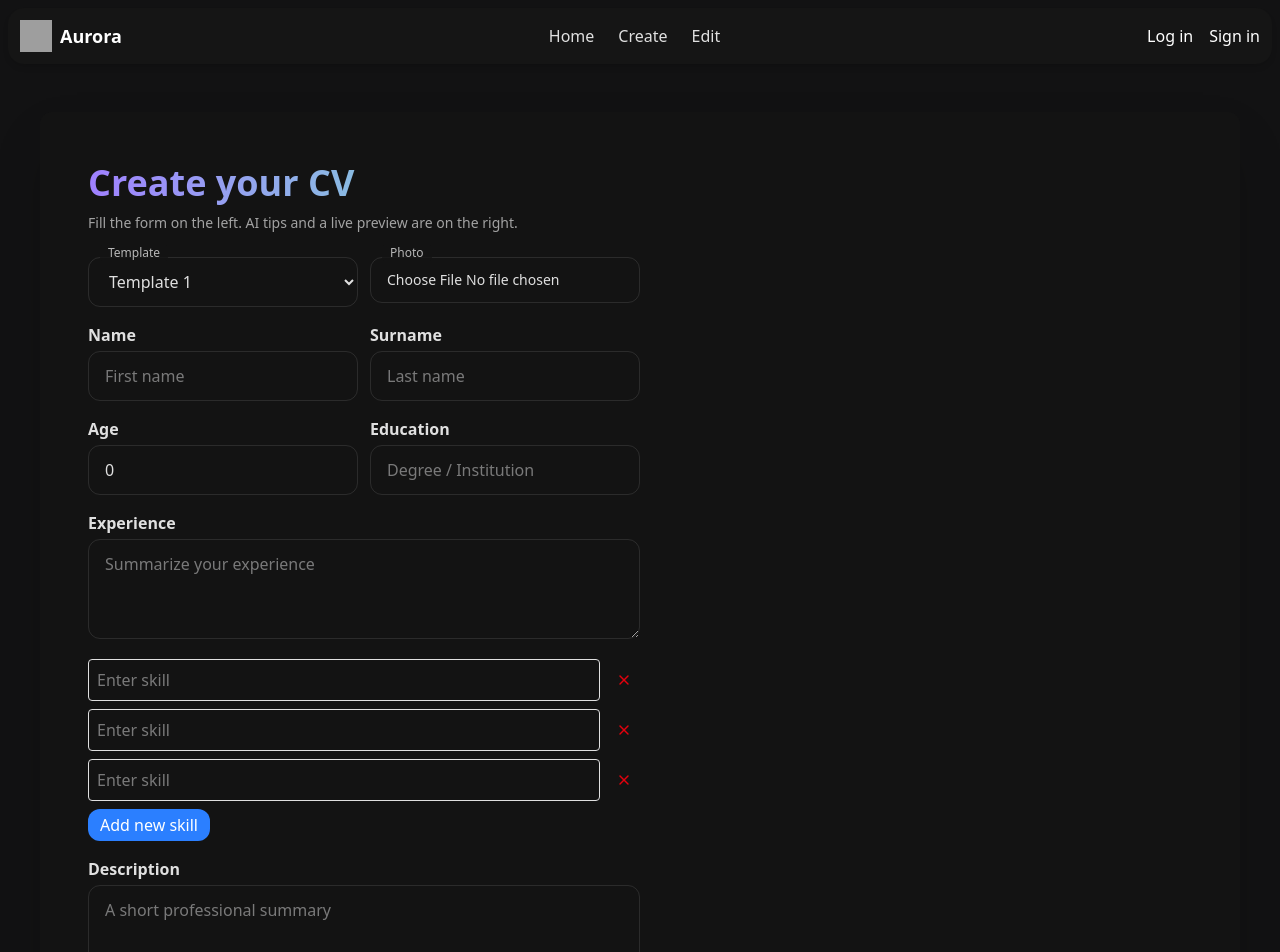
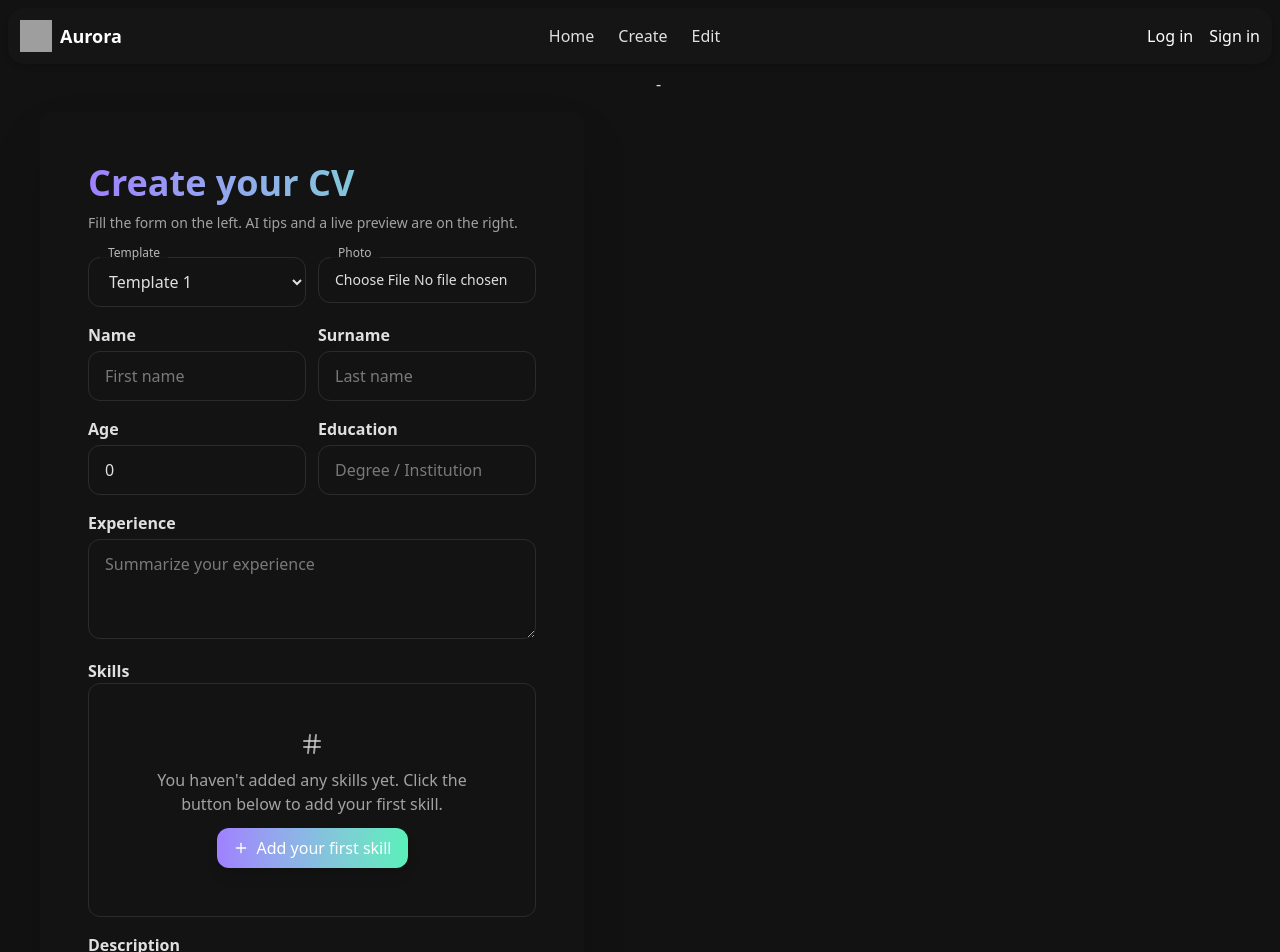
Before and after one commit to Day-fit/Aurora, a Next.js app in the folder aurora-front/frontend/: page /create in a window 1280 px wide. Shown: the top 952 px of the page. Built offline with nearby package versions, Linux system fonts and the light colour scheme; grey boxes are pictures that could not be loaded.

Commit message:
Refactor button and input components; enhance CV form layout and functionality

```diff
--- a/aurora-front/frontend/src/app/create/page.tsx
+++ b/aurora-front/frontend/src/app/create/page.tsx
@@ -12,7 +12,7 @@ export default function CreatePage() {
             surname: "",
             age: 0,
             experience: "",
-            skills: [{value: ""}, {value: ""}, {value: ""}],
+            skills: [],
             education: "",
             photo: null,
             description: "",
@@ -22,8 +22,15 @@ export default function CreatePage() {
 
     return (
         <FormProvider {...methods}>
-            <CvForm />
-            <TemplatePreview />
+            <div className="flex flex-col lg:flex-row gap-8 items-start">
+                <div className="w-full lg:w-1/2 min-w-0">
+                    <CvForm />
+                </div>
+
+                <div className="w-full lg:w-1/2 min-w-0">
+                    <TemplatePreview />
+                </div>
+            </div>
         </FormProvider>
     )
 }
--- a/aurora-front/frontend/src/components/cv-form.tsx
+++ b/aurora-front/frontend/src/components/cv-form.tsx
@@ -8,17 +8,19 @@ import React from "react";
 import { useFormContext } from "react-hook-form";
 
 export default function CvForm() {
-    const { register, handleSubmit } = useFormContext();
+    //need to add validation, error handling, submit handling via request
+
+    const { register, handleSubmit, reset } = useFormContext();
 
     const onSubmit = (data: any) => console.log(data);
 
     console.log("CvForm render");
 
     return (
-        <section className="relative overflow-hidden rounded-xl p-6 md:p-10 min-h-[60vh]">
+        <section className="relative overflow-hidden rounded-xl p-6 lg:p-10 min-h-[60vh]">
             <div className="bg-main-dark/80 backdrop-blur-sm rounded-xl p-6 md:p-12 flex flex-col md:flex-row gap-8 items-start text-text-dark shadow-2xl">
                 {/* Left: form (takes left half on md+) */}
-                <div className="w-full md:w-1/2">
+                <div className="w-full">
                     <header className="mb-6">
                         <h2 className="text-3xl md:text-4xl font-extrabold leading-tight bg-clip-text text-transparent bg-gradient-to-r from-aurora-blue-dark to-aurora-green-dark">
                             Create your CV
@@ -67,7 +69,7 @@ export default function CvForm() {
                                 type="text"
                                 name="name"
                                 placeholder="First name"
-                                className="border border-white/10 rounded-xl px-4 py-3 bg-transparent focus:outline-none focus:ring-2 focus:ring-aurora-blue-dark transition"
+                                className="border border-white/10 rounded-xl px-4 py-3 bg-transparent focus:outline-none focus:ring-2 focus:ring-aurora-green-dark transition"
                             />
 
                             <Input
@@ -93,7 +95,7 @@ export default function CvForm() {
                                 type="text"
                                 name="education"
                                 placeholder="Degree / Institution"
-                                className="border border-white/10 rounded-xl px-4 py-3 bg-transparent focus:outline-none focus:ring-2 focus:ring-aurora-blue-dark transition"
+                                className="border border-white/10 rounded-xl px-4 py-3 bg-transparent focus:outline-none focus:ring-2 focus:ring-aurora-green-dark transition"
                             />
                         </div>
 
@@ -102,7 +104,7 @@ export default function CvForm() {
                             textArea={true}
                             name="experience"
                             placeholder="Summarize your experience"
-                            className="border border-white/10 rounded-xl px-4 py-3 bg-transparent min-h-[100px] focus:outline-none focus:ring-2 focus:ring-aurora-green-dark transition"
+                            className="border border-white/10 rounded-xl px-4 py-3 bg-transparent min-h-[100px] focus:outline-none focus:ring-2 focus:ring-aurora-blue-dark transition"
                         />
 
                         <div className="pt-1">
@@ -120,15 +122,13 @@ export default function CvForm() {
                         <div className="mt-3 flex gap-3">
                             <Button
                                 type={type.submit}
-                                className="flex-1 bg-aurora-blue-dark text-white px-6 py-3 rounded-lg shadow-xl hover:scale-105 transition-transform font-semibold"
+                                className="flex-1 bg-aurora-blue-dark text-white px-6 py-3 rounded-lg shadow-xl hover:scale-102 transition-transform font-semibold"
                                 text="Create CV"
                             />
                             <Button
                                 className="bg-transparent border border-white/8 text-text-dark px-4 py-3 rounded-lg hover:bg-aurora-green-dark hover:text-white transition"
                                 text="Reset"
-                                onClick={() => {
-                                    // keep reset lightweight; actual reset should use form methods if needed
-                                }}
+                                onClick={() => reset()}
                             />
                         </div>
                     </form>
--- a/aurora-front/frontend/src/components/skill.tsx
+++ b/aurora-front/frontend/src/components/skill.tsx
@@ -1,7 +1,10 @@
+"use client";
+
 import Button from "@/components/button";
 import { type } from "@/lib/types/button";
-import { FiX } from "react-icons/fi";
+import { FiX, FiPlus, FiHash } from "react-icons/fi";
 import { useFieldArray, useFormContext, Controller } from "react-hook-form";
+import React from "react";
 
 export default function Skills() {
     const { control } = useFormContext();
@@ -12,37 +15,71 @@ export default function Skills() {
     });
 
     return (
-        <div className="flex flex-col gap-2">
+        <div className="w-full">
+            <label className="text-left mb-1 font-bold">Skills</label>
+            <div className="flex flex-col gap-3">
+                <div
+                    className={
+                        "flex flex-col gap-2 " +
+                        "border border-white/10 rounded-xl p-6 " +
+                        "focus-within:border-white/20 focus-within:ring-2 focus-within:ring-aurora-green-dark/75 " +
+                        "focus-within:shadow-lg transition"
+                    }
+                >
+                    {fields.length === 0 ? (
+                        <div className="flex flex-col items-center justify-center gap-3 py-6 text-center text-text-dark/70" role="status" aria-live="polite">
+                            <FiHash className="text-2xl" />
+                            <p className="max-w-xs">You haven't added any skills yet. Click the button below to add your first skill.</p>
+                            <Button
+                                type={type.button}
+                                onClick={() => append({ value: "" })}
+                                className="inline-flex items-center gap-2 bg-gradient-to-r from-aurora-blue-dark to-aurora-green-dark text-white px-4 py-2 rounded-full shadow-lg hover:scale-105 transition-transform"
+                                text="Add your first skill"
+                                icon={<FiPlus />}
+                            />
+                        </div>
+                    ) : (
+                        <>
                             {fields.map((field, index) => (
-                <div key={field.id} className="flex items-center gap-2">
-
+                                <div
+                                    key={field.id}
+                                    className="flex items-center gap-3 bg-main-dark/60 border border-white/6 rounded-lg px-3 py-2 backdrop-blur-sm shadow-sm"
+                                >
                                     <Controller
                                         control={control}
                                         name={`skills.${index}.value`}
                                         render={({ field }) => (
                                             <input
                                                 {...field}
-                                placeholder="Enter skill"
-                                className="border p-2 rounded w-full bg-transparent"
+                                                placeholder="e.g. Java, Spring Boot, PHP"
+                                                className="flex-1 bg-transparent placeholder:text-text-dark/60 px-3 py-2 rounded-md border border-transparent focus:outline-none focus:ring-0 focus:border-transparent"
                                             />
                                         )}
                                     />
 
                                     <Button
                                         type={type.button}
-                        className="text-red-600 font-bold px-2"
+                                        aria-label={`Remove skill ${index + 1}`}
                                         onClick={() => remove(index)}
+                                        className="flex items-center justify-center w-9 h-9 rounded-full text-text-dark/80 bg-white/3 hover:bg-red-600 hover:text-white transition"
                                         icon={<FiX />}
                                     />
                                 </div>
                             ))}
-
+                            <div className="pt-1">
                                 <Button
                                     type={type.button}
                                     onClick={() => append({ value: "" })}
-                className="bg-blue-500 text-white px-3 py-1 rounded w-fit"
+                                    className="inline-flex items-center gap-2 bg-gradient-to-r from-aurora-blue-dark to-aurora-green-dark text-white px-4 py-2 rounded-full shadow-lg hover:scale-105 transition-transform"
                                     text="Add new skill"
+                                    icon={<FiPlus />}
                                 />
+                            </div>
+                        </>
+                    )}
+                </div>
+
+            </div>
         </div>
     );
 }
```
Lines whose indentation alone changed are shown as unchanged.
